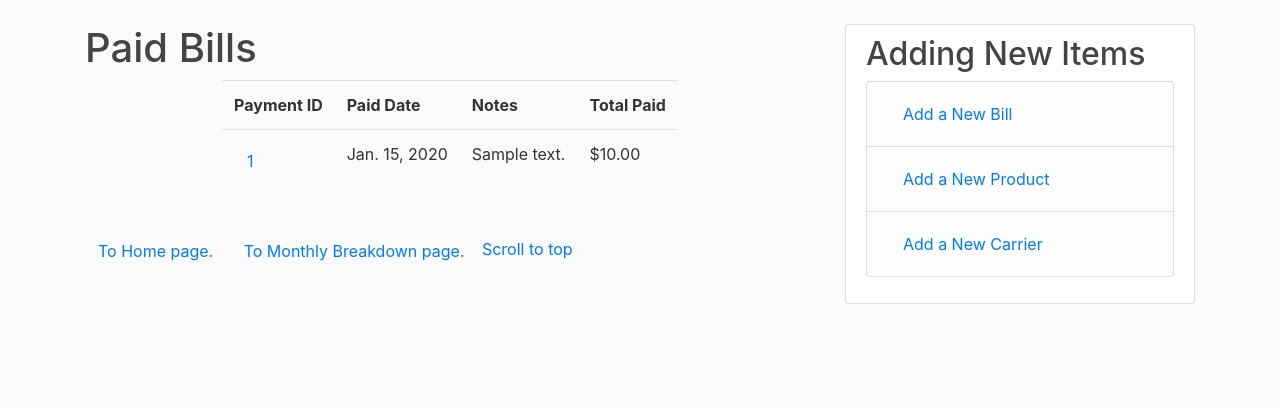
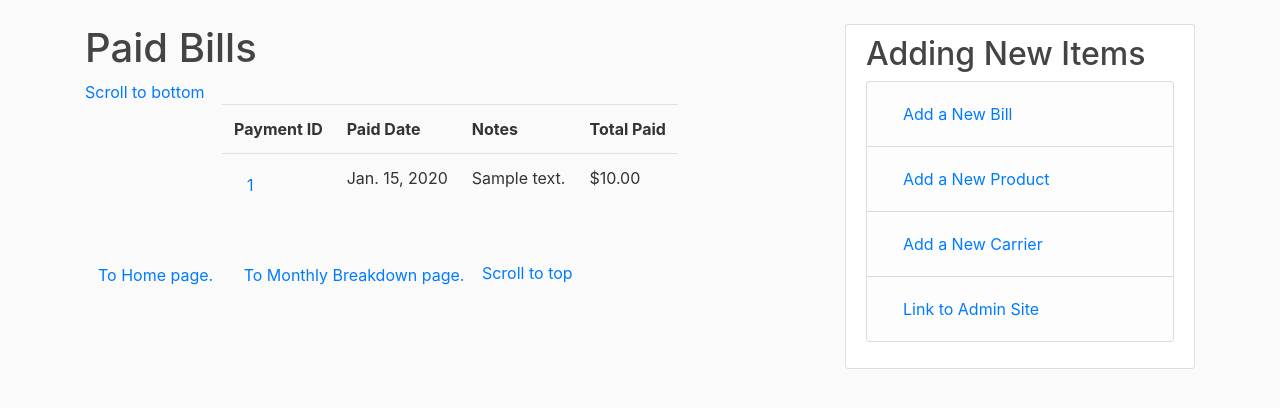
Before and after one commit to avgra3/Django-Bill-Tracker-Docker, a Django app: page /bills/bills/ in a window 1280 px wide. Shown: the part 56-464 px from the top of the page. Run offline with Django 3.2, Linux system fonts and the light colour scheme; a user stored in the database is signed in; tables that the repository leaves empty hold one stand-in row (values such as "Sample post"); some libraries are stand-ins or nearby versions.

Commit message:
Link to upload admin page on main & smooth scroll

```diff
--- a/app/app/bills/templates/admin/csv_upload.html
+++ b/app/app/bills/templates/admin/csv_upload.html
@@ -1,4 +1,4 @@
-{% extends "admin/base.html" %}
+{% extends "bills/base.html" %}
 {% load static %}
 {% block content %}
 
--- a/app/app/bills/templates/bills/BillPaid_listview.html
+++ b/app/app/bills/templates/bills/BillPaid_listview.html
@@ -6,7 +6,8 @@
 </head>
 <body>
     <h1>Paid Bills</h1>
-
+    <!-- Smooth scroll to bottom of page -->
+    <a class="section1" href="#" margin="15px">Scroll to bottom</a>
 
         <table class="table">
             <tr>
--- a/app/app/bills/templates/bills/base.html
+++ b/app/app/bills/templates/bills/base.html
@@ -90,6 +90,9 @@
                 <li class="list-group-item list-group-item-light">
                   <a class="nav-item nav-link" href="{% url 'bills-create-carrier' %}">Add a New Carrier</a>
                 </li>
+                <li class="list-group-item list-group-item-light">
+                  <a class="nav-item nav-link" href="{% url 'admin:index' %}">Link to Admin Site</a>
+                </li>
 
               </ul>
             </p>
```
Also changed, not shown: 2 other files.
